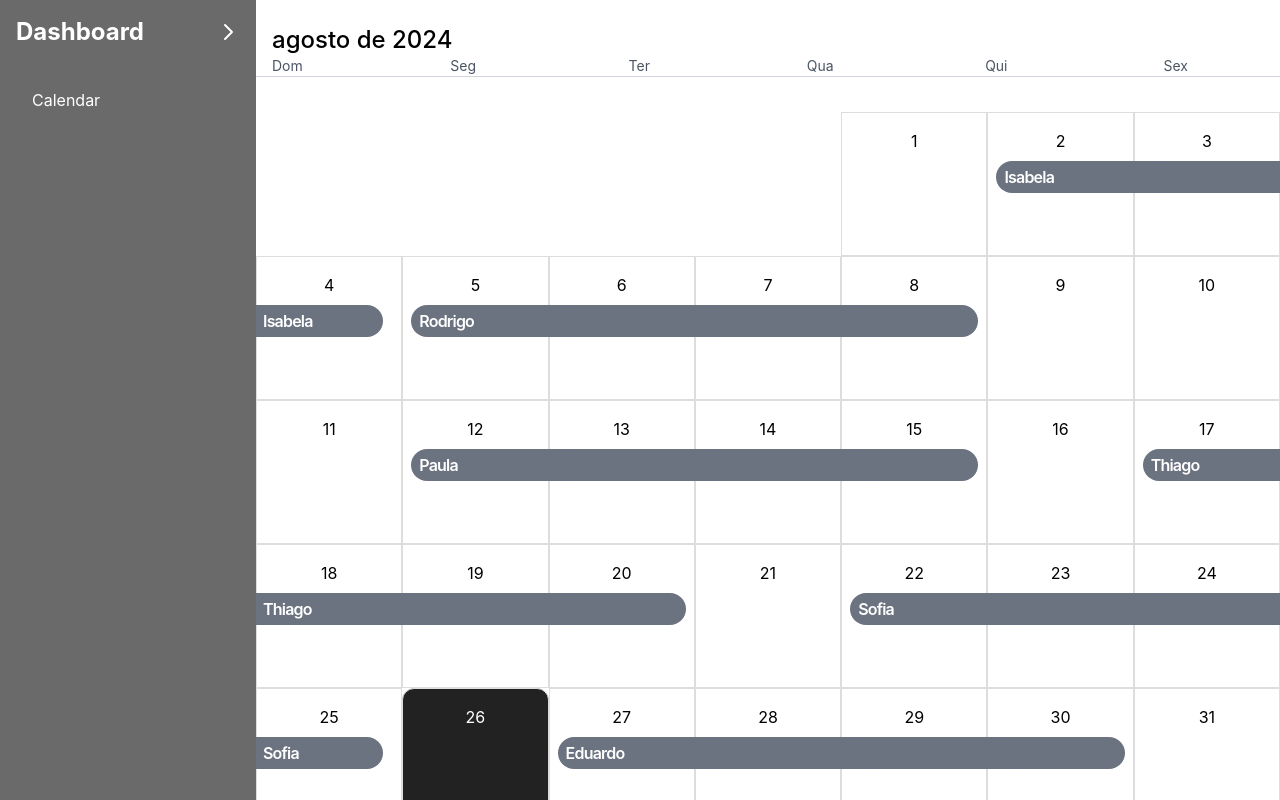
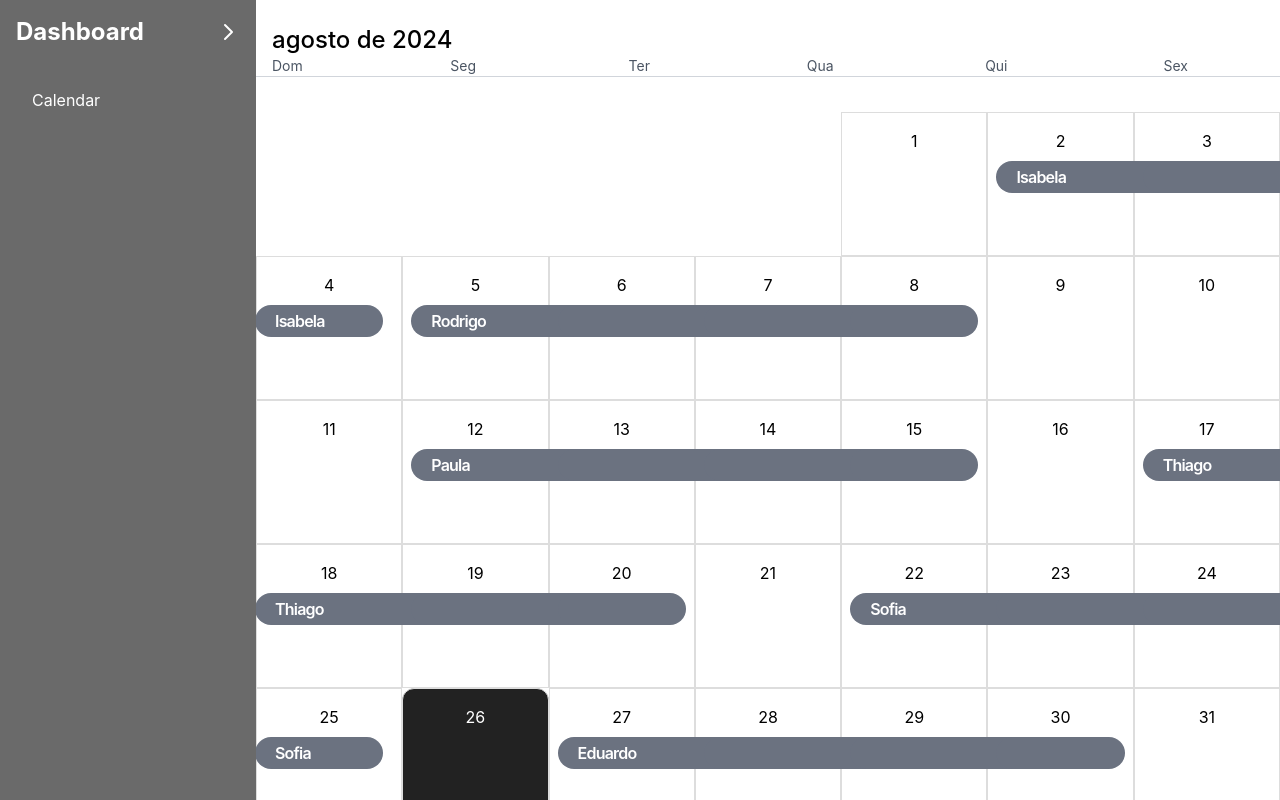
Before and after one commit to Brunno-costa27/next-test, a Next.js app: page /calendar in a window 1280 px wide. Built offline with nearby package versions, Linux system fonts and the light colour scheme.

Commit message:
:bug: fix: resolve bugs itens align

```diff
--- a/src/app/calendar/page.tsx
+++ b/src/app/calendar/page.tsx
@@ -67,6 +67,7 @@ const App: React.FC = () => {
 
     // Setembro
     { name: 'Lucia', checkin: '2024-09-02', checkout: '2024-09-05' },
+    { name: 'Lucinha', checkin: '2024-09-03', checkout: '2024-09-05' },
     { name: 'Victor', checkin: '2024-09-07', checkout: '2024-09-10' },
     { name: 'Beatriz', checkin: '2024-09-12', checkout: '2024-09-15' },
     { name: 'Henrique', checkin: '2024-09-17', checkout: '2024-09-20' },
--- a/src/components/Calendar.tsx
+++ b/src/components/Calendar.tsx
@@ -104,7 +104,6 @@ class Calendar extends React.Component<CalendarProps, CalendarState> {
             );
             const value = reservation ? reservation.name : "";
             const isSelected = date === this.state.selectedDate;
-            console.log(reservation)
             return (
              <div key={date} className="flex justify-center items-center">
               <CalendarCell
--- a/src/components/CalendarCell.tsx
+++ b/src/components/CalendarCell.tsx
@@ -555,6 +555,25 @@ const CalendarCell: React.FC<CalendarCellProps> = ({ date, isSelected, onClick,
     return Math.min(daysUntilEndOfWeek + 1, daysUntilCheckout);
   };
 
+
+// Função para verificar se a reserva cobre sábado e domingo
+const isReservationCoveringWeekend = (reservation: Reservation) => {
+  const checkin = moment(reservation.checkin);
+  const checkout = moment(reservation.checkout);
+
+  // Define o sábado e o domingo da semana do check-in
+  const saturday = checkin.clone().day(6); // 6 é sábado
+  const sunday = checkin.clone().day(0); // 0 é domingo
+
+  // Verifica se a reserva cobre o sábado e o domingo
+  const coversSaturday = checkin.isSameOrBefore(saturday, 'day') && checkout.isSameOrAfter(saturday, 'day');
+  const coversSunday = checkin.isSameOrBefore(sunday, 'day') && checkout.isSameOrAfter(sunday, 'day');
+  console.log(reservation.name)
+  console.log("Sábado", coversSaturday)
+  console.log("Domingo", coversSunday)
+  return coversSaturday && !coversSunday;
+};
+
   return (
     <div
       className={cellStyle}
@@ -567,20 +586,23 @@ const CalendarCell: React.FC<CalendarCellProps> = ({ date, isSelected, onClick,
       <div className="relative flex flex-col space-y-4 lg:space-y-10">
         {dayReservations.map((reservation, index) => {
           const span = getSpanForCurrentCell(reservation);
-          const isEndOfWeek = date.day() === 6; // Verifica se é o final da semana
+          const isEndOfWeek = date.day() === 6; // Verifica se é sábado
           const isFirstOfWeek = date.day() === 0; // Verifica se é domingo
+          const isStartOnSunday = moment(reservation.checkin).day() === 0; // Verifica se a reserva começa no domingo
+          const coversWeekend = isReservationCoveringWeekend(reservation)
 
-          console.log(isEndOfWeek)
+          console.log(coversWeekend);
+
           return isStartOfReservation(reservation) || isContinuationOfReservation(reservation) ? (
             <div
               key={index}
-              className="absolute bg-gray-500 text-white rounded-full px-1 sm:px-2 h-3 text-[8px] flex items-center md:h-8 md:text-base truncate tracking-tighter font-semibold"
+              className="absolute bg-gray-500 text-white rounded-full px-1 sm:px-5 lg:mr-10 h-3 text-[8px] flex items-center md:h-8 md:text-base truncate tracking-tighter font-semibold"
               style={{
                 gridColumn: `span ${span}`,
                 fontFamily: 'Airbnb Cereal VF, Circular, -apple-system, BlinkMacSystemFont, Roboto, Helvetica Neue, sans-serif',
-                left: isFirstOfWeek ? '-10px' : '0',
-                borderTopLeftRadius: isFirstOfWeek ? "0px" : "",
-                borderBottomLeftRadius: isFirstOfWeek ? "0px" : "",
+                // left: coversWeekend ? '-20px' : '0',
+                left: isStartOnSunday ? '2px' : isFirstOfWeek ? '-10px' : '0',
+
                 zIndex: 1,
                 width: isEndOfWeek ? '130%' : `calc(100% * ${span})`,
                 overflow: 'hidden',
```
